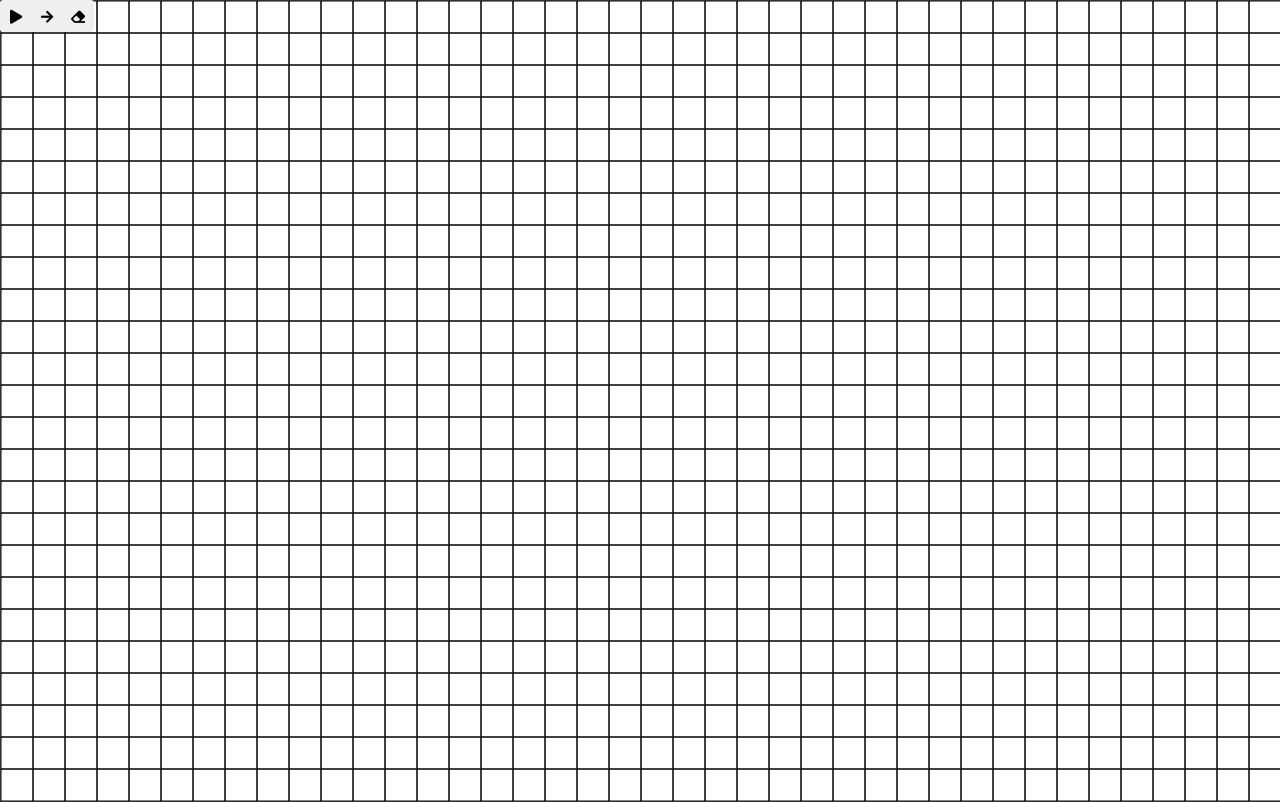
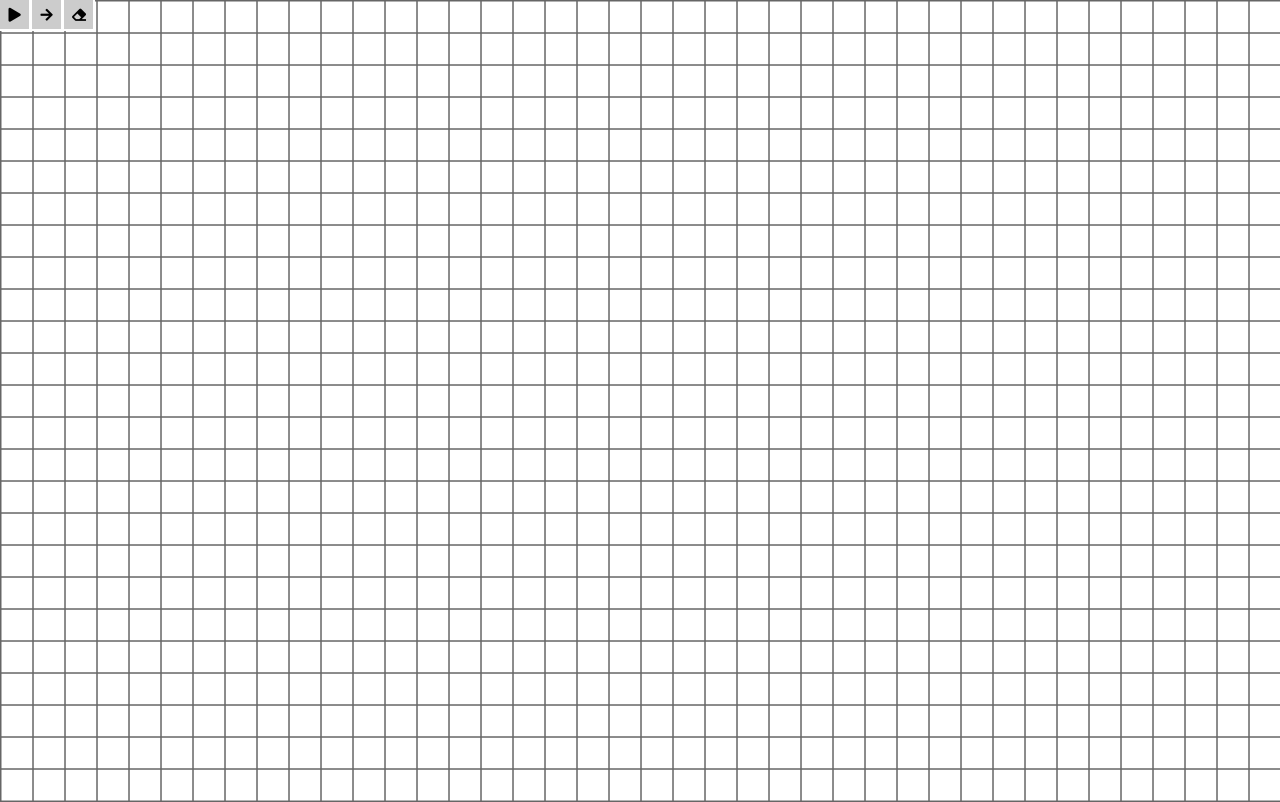
Before and after one commit to justingolden21/game-of-life, a plain HTML site: page index.html in a window 1280 px wide. Drawn offline with nearby package versions, Linux system fonts and the light colour scheme.

Commit message:
document scripts, minor css updates

```diff
--- a/css/styles.css
+++ b/css/styles.css
@@ -5,13 +5,19 @@ body {
 	top: 0;
 	left: 0;
 	position: absolute;
-	border: 1px solid #333;
+	border: 1px solid #666;
 	cursor: pointer;
 }
 .btn-group {
+	left: -2px;
+	top: -2px;
 	position: absolute;
 }
 .btn {
-	width: 32px;
-	height: 32px;
+	width: 33px;
+	height: 33px;
+	border-radius: 0;
+	border: 2px solid #fff;
+	background-color: #ccc;
+	color: #000;
 }
--- a/js/randomFill.js
+++ b/js/randomFill.js
@@ -1,3 +1,8 @@
+/*
+* Set the current grid state to one where each cell is randomly generated as 1 or 0
+* Parameter is the odds that any given cell is 1
+*/
+
 function randomizeGrid(oddsLife=0.5) {
 	let rows = getRows();
 	let cols = getCols();
--- a/js/scripts.js
+++ b/js/scripts.js
@@ -1,3 +1,9 @@
+/*
+* Basic scripts for controlling core functionality
+* Handles user editing cells, setting up the grid, and fillCell() which sets a cell
+* The fillCell() function both updates the grid variable and draws the cell on the canvas
+*/
+
 let canvas, ctx;
 
 let SIZE = 32;
@@ -48,6 +54,7 @@ function drawGrid() {
 			ctx.rect(x*SIZE, y*SIZE, SIZE, SIZE);
 		}
 	}
+	ctx.strokeStyle = '#666';
 	ctx.stroke();
 }
 
--- a/js/ui.js
+++ b/js/ui.js
@@ -1,3 +1,9 @@
+/*
+* Scripts that control the user interface (other than clicking the canvas)
+* Buttons, scrolling, and keyboard are handled here
+* As well as the functions called such as controlling the generation speed or grid zoom
+*/
+
 let paused = true;
 let interval;
 
```
Also changed, not shown: js/encode.js (+8 -0 lines), js/life.js (+8 -4 lines).
